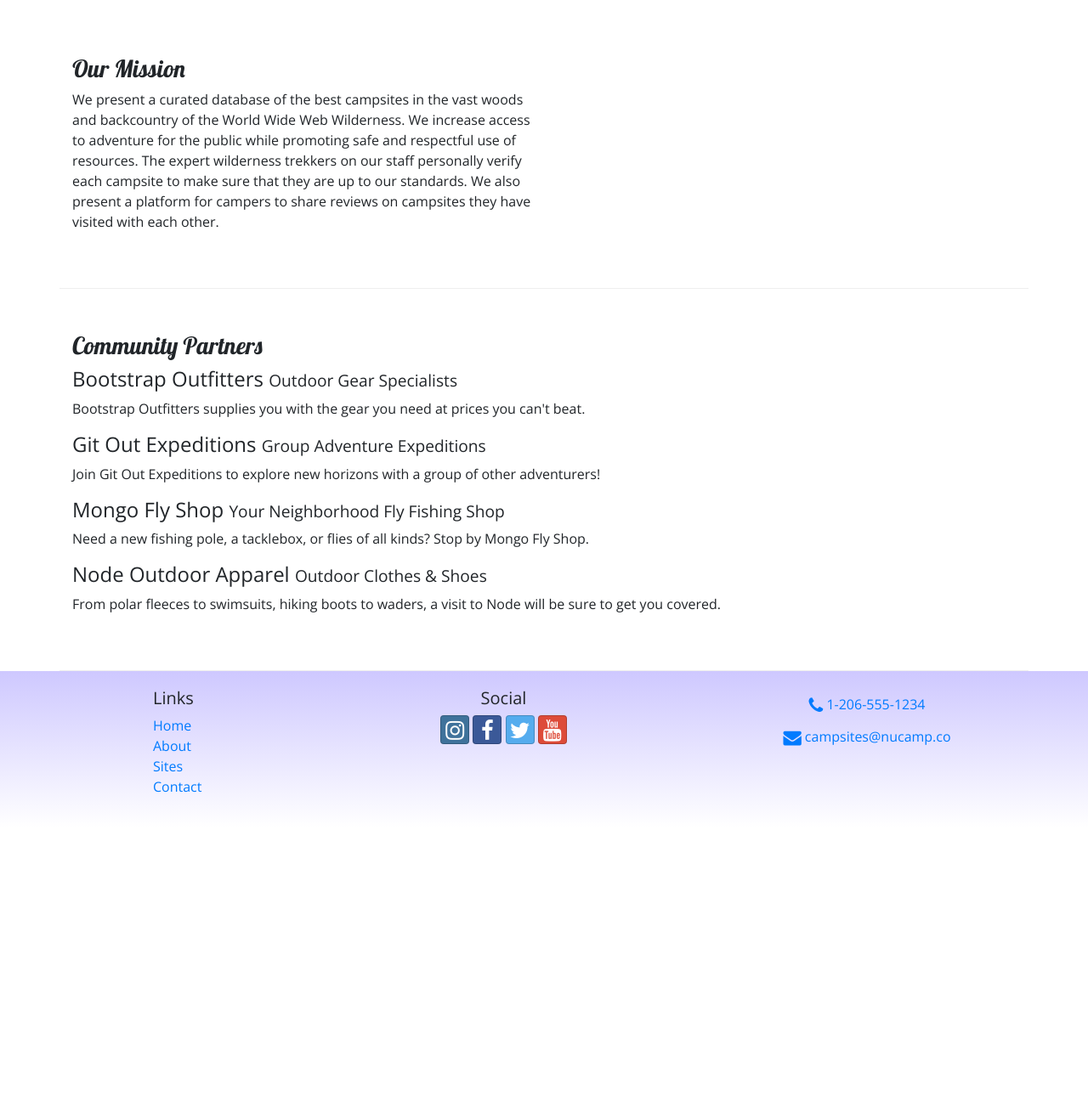
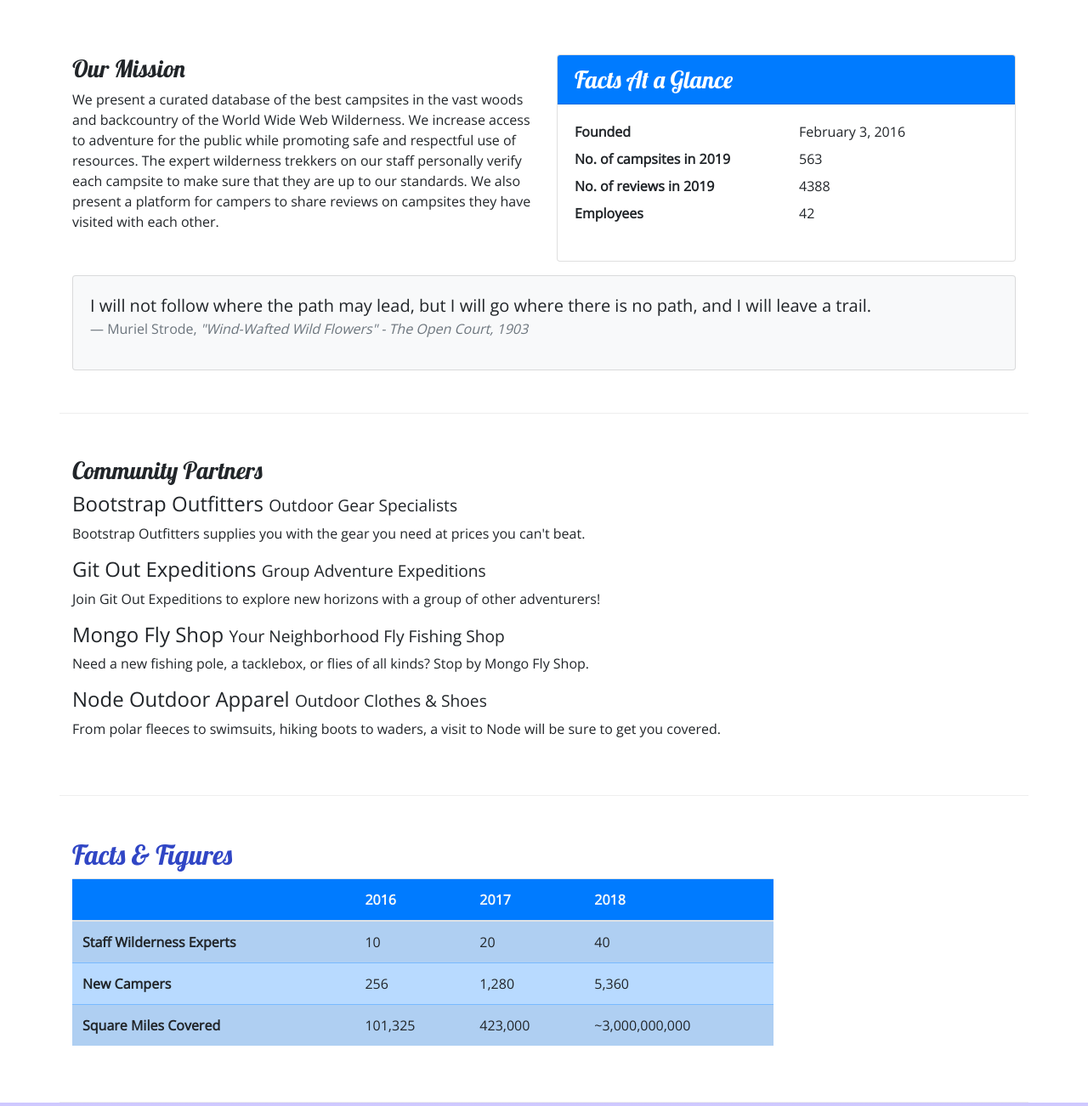
Before and after one commit to PntraNegra/nucampsite, a website: page aboutus.html in a window 1280 px wide. Shown: the part 340-1642 px from the top of the page at 85% size. Before the commit the page ends 1314 px from the top, so only its background shows below. Drawn offline with nearby package versions, Linux system fonts and the light colour scheme.

Commit message:
Added Tables to aboutus.html

```diff
--- a/aboutus.html
+++ b/aboutus.html
@@ -66,8 +66,36 @@
                 <h3>Our Mission</h3>
                 <p>We present a curated database of the best campsites in the vast woods and backcountry of the World Wide Web Wilderness. We increase access to adventure for the public while promoting safe and respectful use of resources. The expert wilderness trekkers on our staff personally verify each campsite to make sure that they are up to our standards. We also present a platform for campers to share reviews on campsites they have visited with each other.</p>
             </div>
+            <div class="col-sm-6">
+                <div class="card">
+                    <h3 class="card-header bg-primary text-white">Facts At a Glance</h3>
+                    <div class="card-body">
+                        <dl class="row">
+                            <dt class="col-6">Founded</dt>
+                            <dd class="col-6">February 3, 2016</dd>
+                            <dt class="col-6">No. of campsites in 2019</dt>
+                            <dd class="col-6">563</dd>
+                            <dt class="col-6">No. of reviews in 2019</dt>
+                            <dd class="col-6">4388</dd>
+                            <dt class="col-6">Employees</dt>
+                            <dd class="col-6">42</dd>
+                        </dl>
+                    </div>
+                </div>
+            </div>
+            <div class="col">
+                <div class="card bg-light mt-3">
+                    <blockquote class="blockquote card-body">
+                        <p class="mb-0">I will not follow where the path may lead, but I will go where there is no path, and I will leave a trail.</p>
+                        <footer class="blockquote-footer">Muriel Strode,
+                            <cite title="Source Title">"Wind-Wafted Wild Flowers" -
+                                The Open Court, 1903
+                            </cite>
+                        </footer>
+                    </blockquote>
+                </div>
+            </div>
         </div>
-
 
         <div class="row row-content">
             <div class="col">
@@ -82,9 +110,46 @@
                 <p class="d-none d-sm-block">From polar fleeces to swimsuits, hiking boots to waders, a visit to Node will be sure to get you covered.</p>
             </div>
         </div>
+        <div class="row row-content">
+            <div class="col-sm-9">
+                <h2>Facts &amp; Figures</h2>
+                <div class="table-responsive">
+                    <table class="table table-striped">
+                        <thead>
+                            <tr class="bg-primary text-light">
+                                <th></th>
+                                <th>2016</th>
+                                <th>2017</th>
+                                <th>2018</th>
+                            </tr>
+                        </thead>
+                        <tbody class="table-primary">
+                            <tr>
+                                <th>Staff Wilderness Experts</th>
+                                <td>10</td>
+                                <td>20</td>
+                                <td>40</td>
+                            </tr>
+                            <tr>
+                                <th>New Campers</th>
+                                <td>256</td>
+                                <td>1,280</td>
+                                <td>5,360</td>
+                            </tr>
+                            <tr>
+                                <th>Square Miles Covered</th>
+                                <td>101,325</td>
+                                <td>423,000</td>
+                                <td>~3,000,000,000</td>
+                            </tr>
+                        </tbody>
+                    </table>
+                </div>
+            </div>
+        </div>
     </div>
 
-    <footer>
+    <footer class="site-footer">
         <div class="container">
             <div class="row">
                 <div class="col-4 col-sm-2 offset-1">
--- a/css/styles.css
+++ b/css/styles.css
@@ -14,7 +14,7 @@ header h2 {
     color: #CEC8FF
 }
 
-footer {
+.site-footer {
     background-image: linear-gradient(#CEC8FF, white);
     padding: 20px 0;
 }
```
Also changed, not shown: contactus.html (+1 -1 lines), index.html (+1 -1 lines), img/bootstrap-thumb.png (added), img/breadcrumb-trail-thumb.jpg (added), img/breadcrumb-trail.jpg (added), img/chrome-river-thumb.jpg (added), img/chrome-river.jpg (added), img/logo.png (added), img/react-lake-thumb.jpg (added), img/react-lake.jpg (added), 1 other file.
